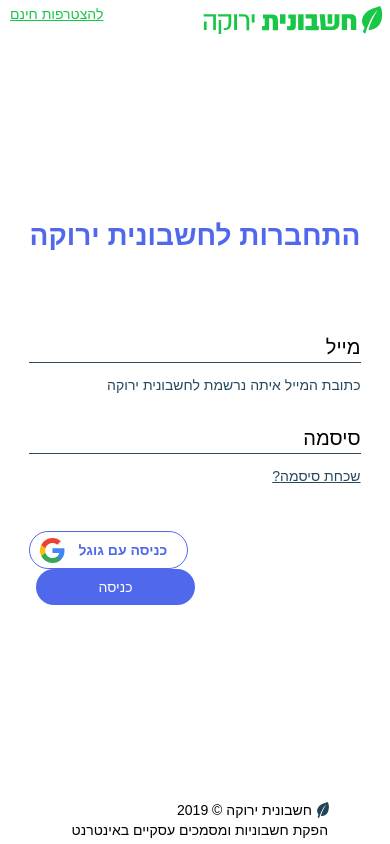
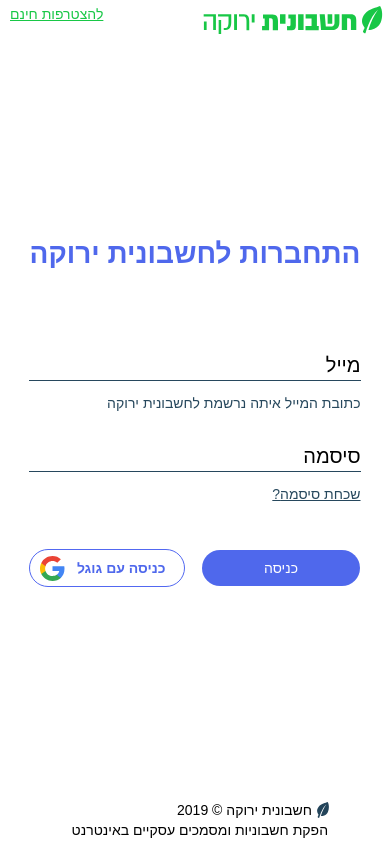
Before and after one commit to talmaoz/green_invoice, a Vue app: page /login in a window 390 px wide. Built offline with nearby package versions, Linux system fonts and the light colour scheme; a small style sheet from the web is missing.

Commit message:
Design freeze - checked all phones, in portrait and landscape mode.

```diff
--- a/src/views/login.vue
+++ b/src/views/login.vue
@@ -241,7 +241,7 @@
             background-color: white;
             color: $color-1;
             width: 41%;
-            @include w4 {width: 48%;}
+            @include w4 {width: 47%;}
             margin-right: 3%;
             border-radius: 30px;
             border: 1px solid #5268F1;
```
